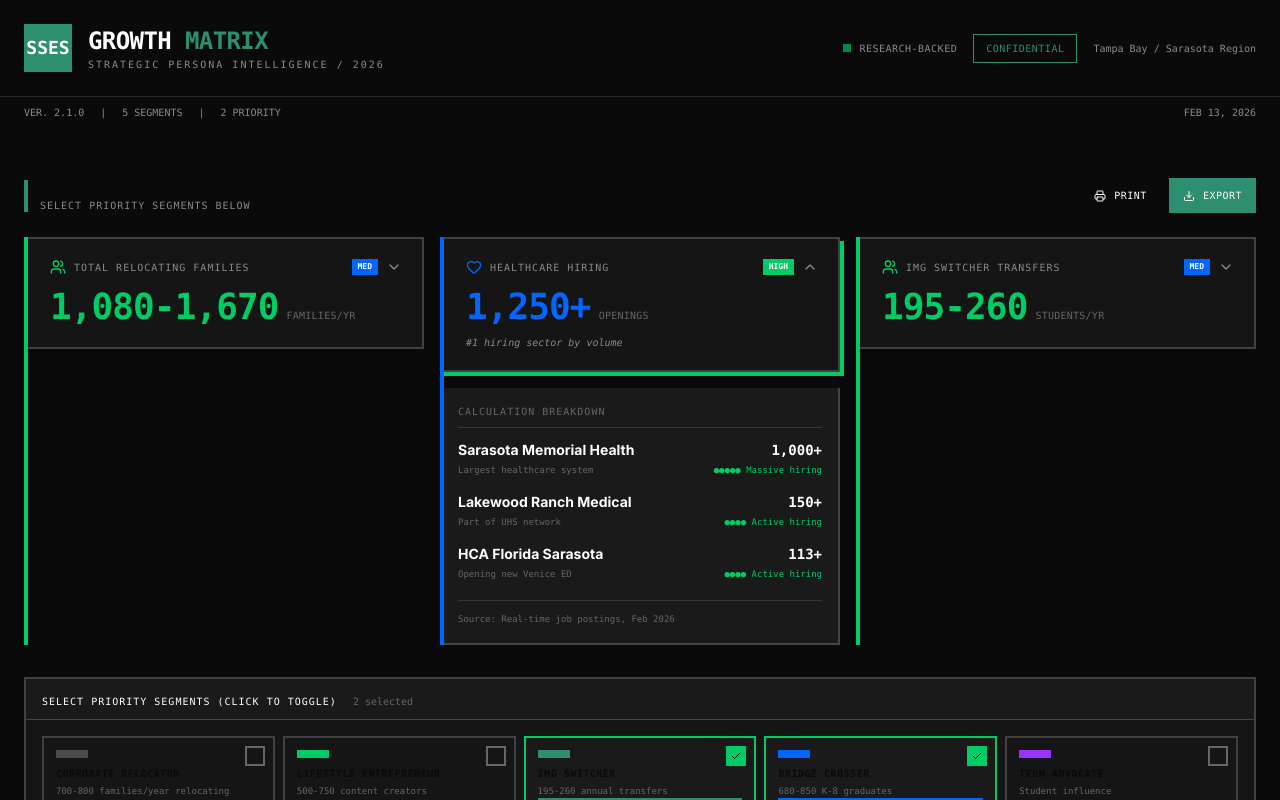
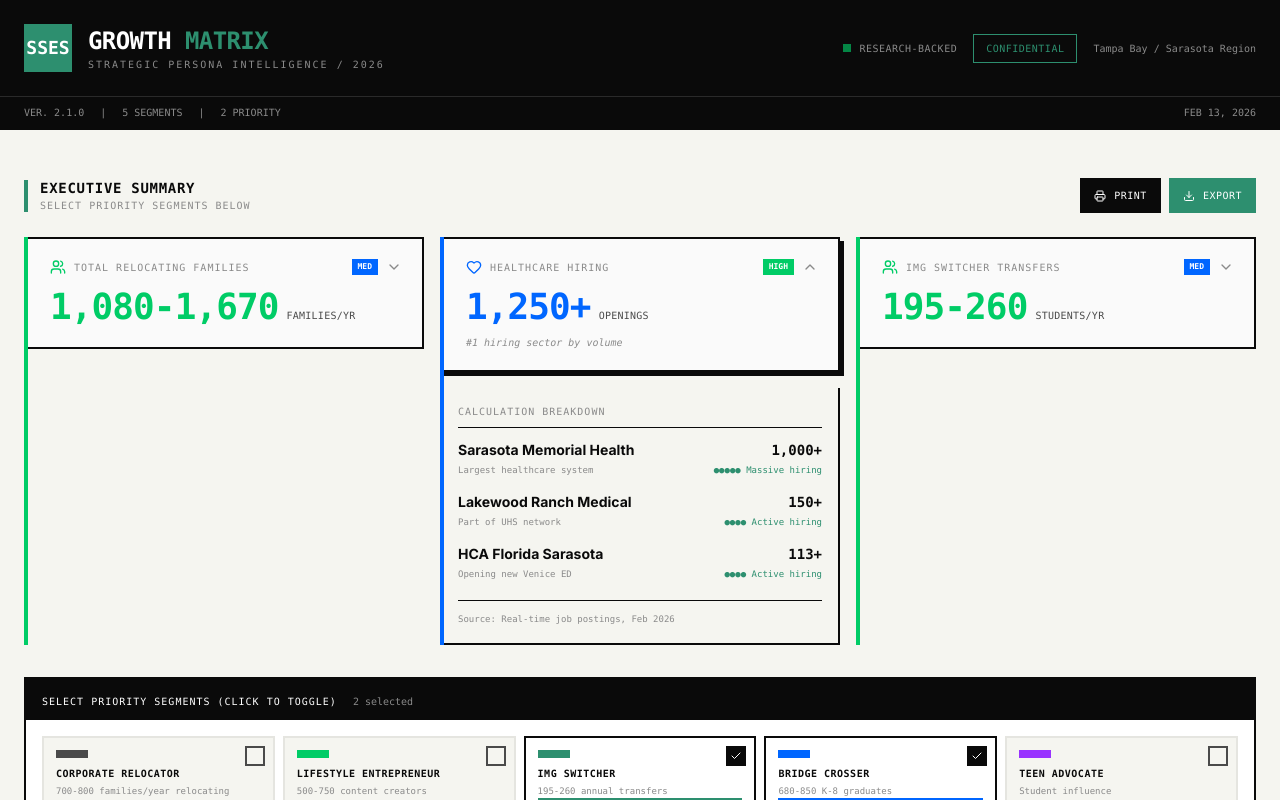
Before and after one commit to dobedobedu/SSES_Rebranding, a React (Vite) app: page /segmentation in a window 1280 px wide. Both pictures are taken after a click on the element 640 px from the left and 304 px from the top of the page. Shown: the top 800 px of the page. Built offline with nearby package versions, Linux system fonts and the light colour scheme.

Commit message:
Revert dashboard to light theme, fix Sankey with links instead of iframes

```diff
--- a/components/ExecutiveDashboard.tsx
+++ b/components/ExecutiveDashboard.tsx
@@ -138,7 +138,7 @@ SOURCE CITATIONS
   };
 
   return (
-    <div className="no-print bg-[#0a0a0a] border-b-2 border-[#ffffff20] min-h-[600px]">
+    <div className="no-print bg-[#f5f5f0] border-b-2 border-[#0a0a0a] min-h-[600px]">
       <div className="max-w-7xl mx-auto px-4 md:px-6 py-8 md:py-12">
         {/* Section Header */}
         <div className="flex justify-between items-center mb-6">
@@ -174,7 +174,7 @@ SOURCE CITATIONS
         {KPI_DATA.map((kpi, index) => (
           <div key={index} className="relative">
             <div
-              className={`bg-[#151515] p-5 pl-6 border-2 border-[#ffffff30] cursor-pointer transition-all hover:shadow-[4px_4px_0_#00cc66] ${expandedKPI === index ? 'shadow-[4px_4px_0_#00cc66]' : ''}`}
+              className={`bg-[#fafafa] p-5 pl-6 border-2 border-[#0a0a0a] cursor-pointer transition-all hover:shadow-[4px_4px_0_#0a0a0a] ${expandedKPI === index ? 'shadow-[4px_4px_0_#0a0a0a]' : ''}`}
               onClick={() => toggleKPI(index)}
             >
               <div className="absolute left-0 top-0 bottom-0 w-1" style={{ backgroundColor: kpi.color === 'amber' ? '#2D8F6F' : kpi.color === 'blue' ? '#0066ff' : kpi.color === 'green' ? '#00cc66' : '#0a0a0a' }} />
@@ -198,7 +198,7 @@ SOURCE CITATIONS
                 <div className="font-mono text-3xl md:text-4xl font-bold tracking-tight" style={{ color: kpi.color === 'amber' ? '#2D8F6F' : kpi.color === 'blue' ? '#0066ff' : '#00cc66' }}>
                   {kpi.value}
                 </div>
-                <div className="font-mono text-[10px] text-[#666666] uppercase tracking-wide">
+                <div className="font-mono text-[10px] text-[#4a4a4a] uppercase tracking-wide">
                   {kpi.unit}
                 </div>
               </div>
@@ -212,59 +212,63 @@ SOURCE CITATIONS
 
             {/* Expanded Content */}
             {expandedKPI === index && kpi.breakdown && (
-              <div className="mt-4 p-4 bg-[#1a1a1a] border-2 border-[#ffffff30] border-t-0">
-                <div className="font-mono text-[10px] text-[#666666] uppercase tracking-widest mb-3 border-b border-[#ffffff20] pb-2">
+              <div className="mt-4 p-4 bg-[#f5f5f0] border-2 border-[#0a0a0a] border-t-0">
+                <div className="font-mono text-[10px] text-[#8a8a8a] uppercase tracking-widest mb-3 border-b border-[#0a0a0a] pb-2">
                   Calculation Breakdown
                 </div>
                 <div className="space-y-3">
                   {kpi.breakdown.map((item: any, i: number) => (
                     <div key={i} className="flex items-start justify-between text-sm">
                       <div className="flex-1">
-                        <div className="font-bold text-[#ffffff]">{item.name}</div>
+                        <div className="font-bold text-[#0a0a0a]">{item.name}</div>
                         {item.sector && (
-                          <div className="font-mono text-[9px] text-[#666666]">{item.sector} | {item.distance}</div>
+                          <div className="font-mono text-[9px] text-[#8a8a8a]">{item.sector} | {item.distance}</div>
                         )}
                         {item.detail && (
-                          <div className="font-mono text-[9px] text-[#666666]">{item.detail}</div>
+                          <div className="font-mono text-[9px] text-[#8a8a8a]">{item.detail}</div>
                         )}
                         {item.investment && (
-                          <div className="font-mono text-[9px] text-[#666666]">{item.investment} • {item.jobs} • {item.timeline}</div>
+                          <div className="font-mono text-[9px] text-[#8a8a8a]">{item.investment} • {item.jobs} • {item.timeline}</div>
                         )}
                       </div>
                       <div className="text-right">
-                        <div className="font-mono font-bold text-[#ffffff]">{item.value || item.investment}</div>
+                        <div className="font-mono font-bold">{item.value || item.investment}</div>
                         {item.status && (
-                          <div className="font-mono text-[9px] text-[#00cc66]">{item.status}</div>
+                          <div className="font-mono text-[9px] text-[#2D8F6F]">{item.status}</div>
                         )}
                       </div>
                     </div>
                   ))}
                 </div>
-                <div className="mt-4 pt-3 border-t border-[#ffffff20] font-mono text-[9px] text-[#666666]">
+                <div className="mt-4 pt-3 border-t border-[#0a0a0a] font-mono text-[9px] text-[#8a8a8a]">
                   Source: {kpi.source}
                 </div>
                 {kpi.isSankey && (
-                  <div className="mt-4 pt-3 border-t border-[#ffffff20]">
-                    <div className="font-mono text-[10px] text-[#666666] uppercase tracking-widest mb-3">
+                  <div className="mt-4 pt-3 border-t border-[#0a0a0a]">
+                    <div className="font-mono text-[10px] text-[#8a8a8a] uppercase tracking-widest mb-3">
                       Student Flow Analysis
                     </div>
                     <div className="grid grid-cols-1 md:grid-cols-2 gap-4">
-                      <div className="border border-[#ffffff30] p-2 bg-[#151515]">
-                        <div className="font-mono text-[9px] text-[#666666] mb-2 uppercase">IMG Transfers → SSES</div>
-                        <iframe
-                          src={kpi.sankeySrc}
-                          className="w-full h-[300px] border-0"
-                          title="IMG Transfers Sankey"
-                        />
-                      </div>
-                      <div className="border border-[#ffffff30] p-2 bg-[#151515]">
-                        <div className="font-mono text-[9px] text-[#666666] mb-2 uppercase">K-8 Transitions</div>
-                        <iframe
-                          src={kpi.sankeySrc2}
-                          className="w-full h-[300px] border-0"
-                          title="K-8 Transitions Sankey"
-                        />
-                      </div>
+                      <a
+                        href={kpi.sankeySrc}
+                        target="_blank"
+                        rel="noopener noreferrer"
+                        className="block border-2 border-[#0a0a0a] p-4 bg-white hover:bg-[#f5f5f0] transition-colors"
+                      >
+                        <div className="font-mono text-[10px] font-bold uppercase mb-2">IMG Transfers → SSES</div>
+                        <div className="font-mono text-[9px] text-[#8a8a8a]">Click to view Sankey diagram</div>
+                        <div className="mt-2 text-[#2D8F6F] font-mono text-xs">Open in new tab →</div>
+                      </a>
+                      <a
+                        href={kpi.sankeySrc2}
+                        target="_blank"
+                        rel="noopener noreferrer"
+                        className="block border-2 border-[#0a0a0a] p-4 bg-white hover:bg-[#f5f5f0] transition-colors"
+                      >
+                        <div className="font-mono text-[10px] font-bold uppercase mb-2">K-8 Transitions</div>
+                        <div className="font-mono text-[9px] text-[#8a8a8a]">Click to view Sankey diagram</div>
+                        <div className="mt-2 text-[#2D8F6F] font-mono text-xs">Open in new tab →</div>
+                      </a>
                     </div>
                   </div>
                 )}
@@ -275,12 +279,12 @@ SOURCE CITATIONS
       </div>
 
         {/* Priority Segment Selector */}
-        <div className="border-2 border-[#ffffff30] bg-[#151515]">
-          <div className="border-b border-[#ffffff30] px-4 py-2 bg-[#1a1a1a]">
+        <div className="border-2 border-[#0a0a0a] bg-white">
+          <div className="border-b border-[#0a0a0a] px-4 py-2 bg-[#0a0a0a]">
             <span className="font-mono text-[10px] text-white uppercase tracking-widest">
               Select Priority Segments (click to toggle)
             </span>
-            <span className="font-mono text-[10px] text-[#666666] ml-4">
+            <span className="font-mono text-[10px] text-[#8a8a8a] ml-4">
               {prioritySegments.length} selected
             </span>
           </div>
@@ -295,8 +299,8 @@ SOURCE CITATIONS
                     className={`
                       relative p-3 border-2 transition-all text-left
                       ${isSelected
-                        ? 'border-[#00cc66] bg-[#1a1a1a]'
-                        : 'border-[#ffffff30] bg-[#151515] hover:border-[#00cc66]'
+                        ? 'border-[#0a0a0a] bg-white'
+                        : 'border-[#e5e5e0] bg-[#f5f5f0] hover:border-[#0a0a0a]'
                       }
                     `}
                   >
@@ -304,10 +308,10 @@ SOURCE CITATIONS
                     <div
                       className={`
                         absolute top-2 right-2 w-5 h-5 border-2 flex items-center justify-center
-                        ${isSelected ? 'bg-[#00cc66] border-[#00cc66]' : 'border-[#666666]'}
+                        ${isSelected ? 'bg-[#0a0a0a] border-[#0a0a0a]' : 'border-[#4a4a4a]'}
                       `}
                     >
-                      {isSelected && <Check className="w-3 h-3 text-black" />}
+                      {isSelected && <Check className="w-3 h-3 text-white" />}
                     </div>
 
                     {/* Color indicator */}
@@ -319,7 +323,7 @@ SOURCE CITATIONS
                     <div className="font-mono text-[10px] font-bold uppercase tracking-wider mb-1">
                       {segment.label}
                     </div>
-                    <div className="font-mono text-[9px] text-[#666666]">
+                    <div className="font-mono text-[9px] text-[#8a8a8a]">
                       {segment.description}
                     </div>
 
```
